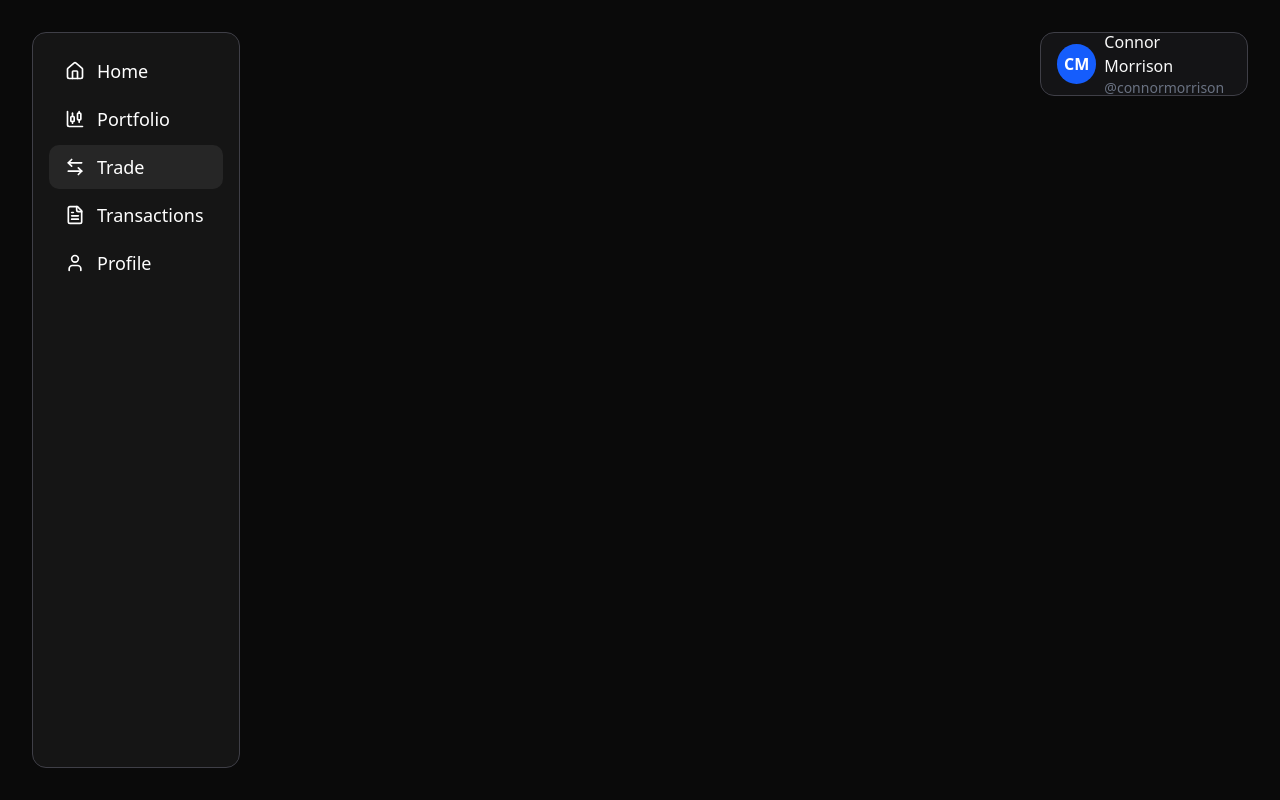
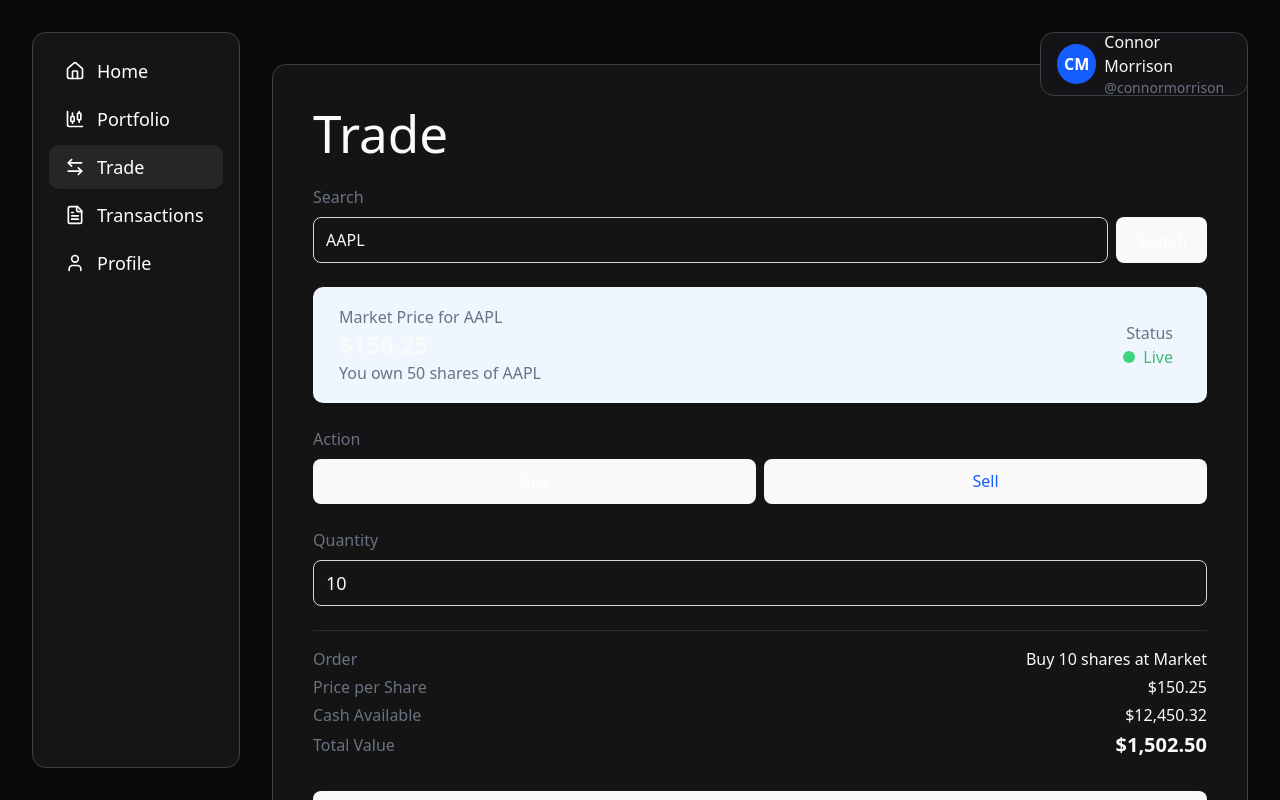
Before and after one commit to connormorrrison/mocktrade, a React (Vite) app in the folder frontend/: page /trade in a window 1280 px wide. Built offline with nearby package versions, Linux system fonts and the light colour scheme.

Commit message:
Add static TradePage with mock trading interface

```diff
--- a/frontend/src/pages/TradePage.tsx
+++ b/frontend/src/pages/TradePage.tsx
@@ -1,7 +1,124 @@
+import { Tile } from "@/components/tile";
+
 export default function TradePage() {
+  // Mock data
+  const symbol = "AAPL";
+  const price = 150.25;
+  const sharesOwned = 50;
+  const availableCash = 12450.32;
+  const quantity = "10";
+
+  function formatMoney(value: number) {
+    return new Intl.NumberFormat('en-US', {
+      style: 'currency',
+      currency: 'USD',
+    }).format(value);
+  }
+
   return (
-    <div className="p-8">
-      {/* Trade content goes here */}
+    <div className="w-full" style={{ marginTop: '32px' }}>
+      <Tile className="w-full shadow-lg hover:shadow-xl transition-shadow">
+        <div className="p-6">
+          <h1 className="text-3xl font-normal mb-6">Trade</h1>
+
+          <div className="space-y-6">
+            {/* Search Section */}
+            <div>
+              <label className="block text-base text-gray-500 mb-2">Search</label>
+              <div className="flex gap-2">
+                <input
+                  className="flex-1 px-3 py-2 border border-gray-300 rounded-md"
+                  placeholder="Enter symbol (e.g., AAPL)"
+                  value={symbol}
+                  readOnly
+                />
+                <button className="px-4 py-2 bg-blue-600 text-white rounded-md hover:bg-blue-700">
+                  Search
+                </button>
+              </div>
+            </div>
+
+            {/* Stock Price Display */}
+            <div className="mb-6 p-4 bg-blue-50 rounded-lg shadow-md border-2">
+              <div className="flex justify-between items-center">
+                <div>
+                  <p className="text-base text-gray-500 ml-2">
+                    Market Price for {symbol}
+                  </p>
+                  <p className="text-2xl font-semibold ml-2">
+                    {formatMoney(price)}
+                  </p>
+                  <p className="text-base text-gray-500 ml-2">
+                    You own {sharesOwned.toLocaleString()} shares of {symbol}
+                  </p>
+                </div>
+                <div className="text-right">
+                  <p className="text-base text-gray-500 mr-4">Status</p>
+                  <div className="flex items-center justify-end mr-4">
+                    <div className="h-3 w-3 rounded-full bg-green-500 animate-pulse mr-2" />
+                    <p className="text-green-600 font-medium animate-pulse">
+                      Live
+                    </p>
+                  </div>
+                </div>
+              </div>
+            </div>
+
+            {/* Action Section */}
+            <div>
+              <label className="block text-base text-gray-500 mb-2">Action</label>
+              <div className="flex gap-2">
+                <button className="flex-1 px-4 py-2 bg-blue-600 text-white rounded-md hover:bg-blue-700">
+                  Buy
+                </button>
+                <button className="flex-1 px-4 py-2 bg-white text-blue-600 border border-gray-200 rounded-md hover:bg-blue-600 hover:text-white">
+                  Sell
+                </button>
+              </div>
+            </div>
+
+            {/* Quantity Input */}
+            <div>
+              <label className="block text-base text-gray-500 mb-2">Quantity</label>
+              <input
+                type="number"
+                className="w-full px-3 py-2 border border-gray-300 rounded-md text-lg"
+                value={quantity}
+                readOnly
+              />
+            </div>
+
+            {/* Order Summary */}
+            <div className="space-y-1 pt-4 border-t">
+              <div className="flex justify-between items-center">
+                <span className="text-gray-500">Order</span>
+                <span className="font-medium">
+                  Buy {Number(quantity).toLocaleString()} shares at Market
+                </span>
+              </div>
+              <div className="flex justify-between items-center">
+                <span className="text-gray-500">Price per Share</span>
+                <span className="font-medium">{formatMoney(price)}</span>
+              </div>
+              <div className="flex justify-between items-center">
+                <span className="text-gray-500">Cash Available</span>
+                <span className="font-medium">{formatMoney(availableCash)}</span>
+              </div>
+              <div className="flex justify-between items-center">
+                <span className="text-gray-500">Total Value</span>
+                <span className="text-xl font-semibold">
+                  {formatMoney(price * Number(quantity))}
+                </span>
+              </div>
+            </div>
+
+            {/* Submit Order Button */}
+            <button className="w-full bg-blue-600 hover:bg-blue-700 text-white py-2 px-4 rounded-md mt-2">
+              Submit Order
+            </button>
+          </div>
+        </div>
+      </Tile>
     </div>
-  )
+  );
 }
```
